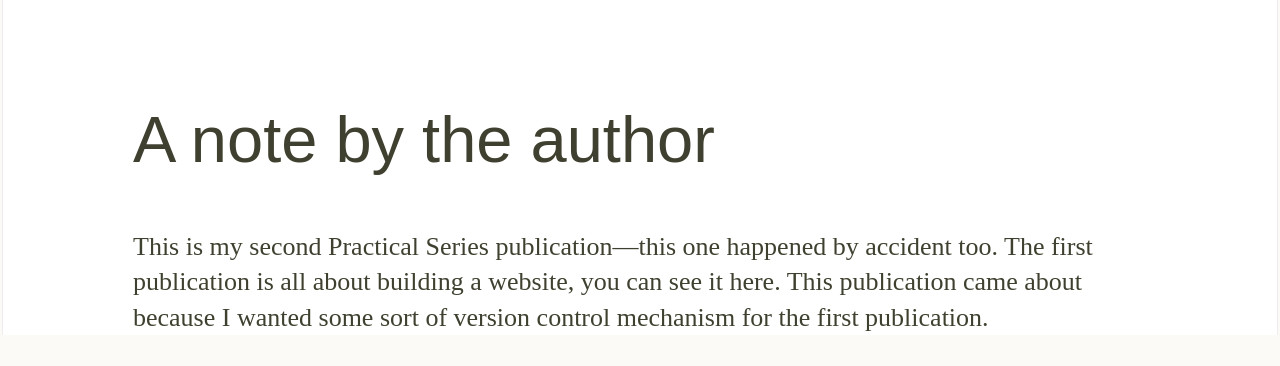
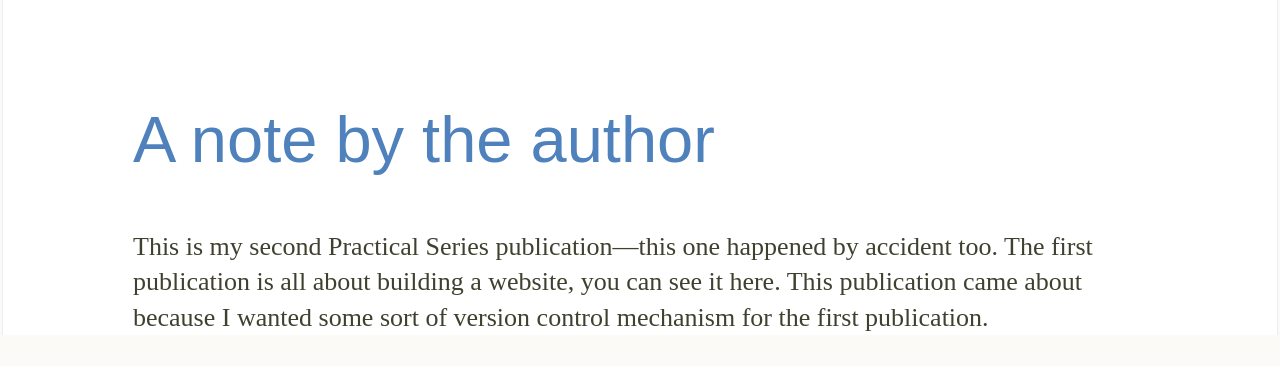
Before and after one commit to FranePHP/lab-01-website, a plain HTML site: page index.html in a window 1280 px wide. Shown: the part 805-1171 px from the top of the page. Drawn offline with Linux system fonts and the light colour scheme.

Commit message:
style.css - h3 colour changed to blue

```diff
--- a/11-resources/01-css/style.css
+++ b/11-resources/01-css/style.css
@@ -27,7 +27,7 @@ h1, h2, h3, h4, h5, h6 {            /* set standard headings */
     font-size: 3rem;
     padding: 2rem 5rem 2rem 5rem;
 }
-h3 { font-size: 2.5rem; }
+h3 { font-size: 2.5rem; color: #4F81BD; }
 
 .cover-fig {                         /* holder for cover image */
     width: 50%;
```
